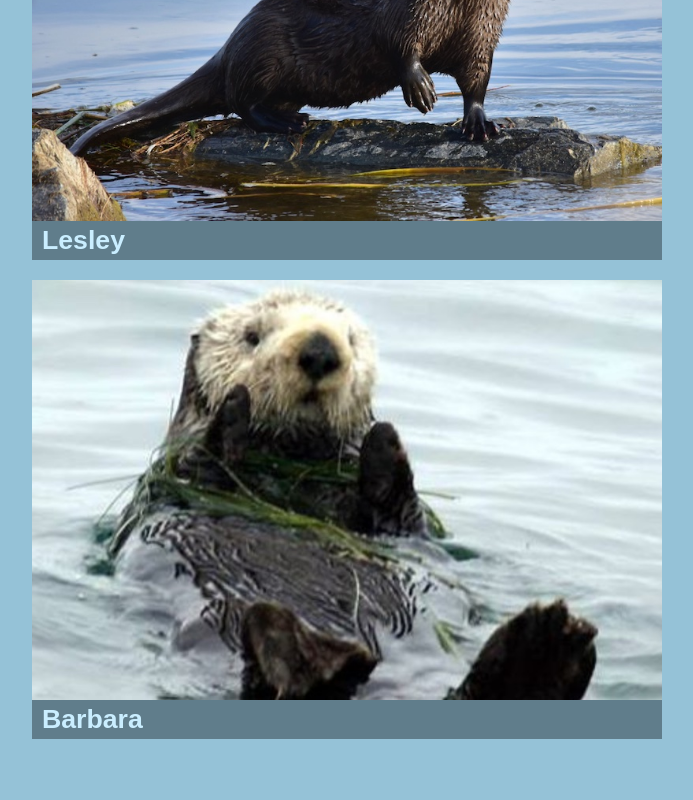
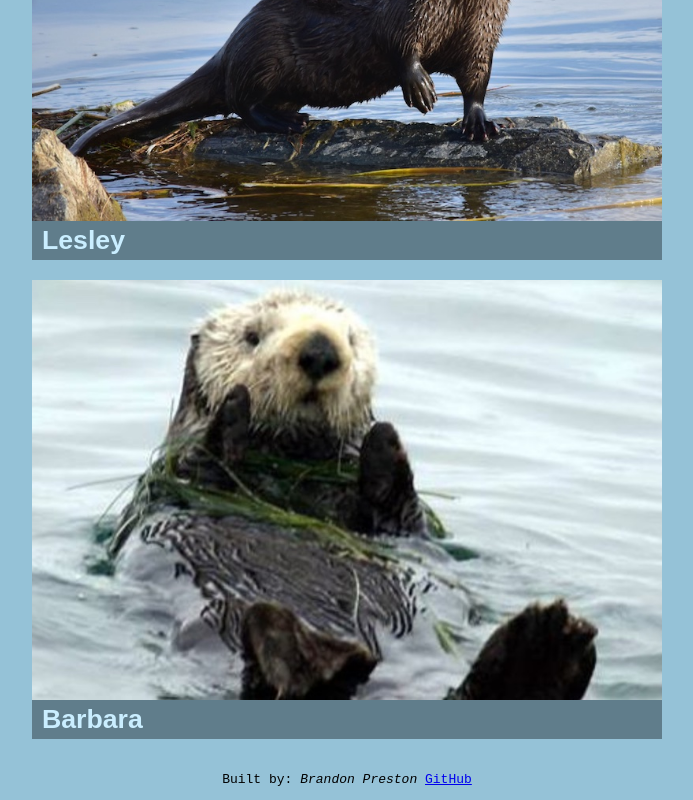
Before and after one commit to branpres/Ottergram, a React (Create React App) app: page / in a window 1280 px wide. Shown: the part 1780-2580 px from the top of the page, without its empty margins (293-986 px from the left). Before the commit the page ends 2539 px from the top, so only its background shows below. Built offline with nearby package versions, Linux system fonts and the light colour scheme.

Commit message:
Added footer component.

```diff
--- a/src/App.css
+++ b/src/App.css
@@ -17,6 +17,11 @@ body {
     width: 100%;
     font-style: italic;
     margin-top: -.1em;
+}
+
+.footer-component p {
+    text-align: center;
+    font-family: monospace;
 }
 
 .post-list {
--- a/src/App.js
+++ b/src/App.js
@@ -1,4 +1,5 @@
 import './App.css';
+import Footer from './components/Footer';
 import Header from './components/Header';
 import Post from './components/Post';
 import Barry from  './otters/otter1.jpg';
@@ -26,6 +27,7 @@ function App() {
             ))
           }
         </ul>
+        <Footer />
     </div>
   );
 }
--- /dev/null
+++ b/src/components/Footer.js
@@ -0,0 +1,9 @@
+function Footer() {
+    return (
+        <footer className="footer-component">
+            <p>Built by: <i>Brandon Preston</i> <a href="https://github.com/branpres/Ottergram">GitHub</a></p>
+        </footer>
+    )
+}
+
+export default Footer;
```
